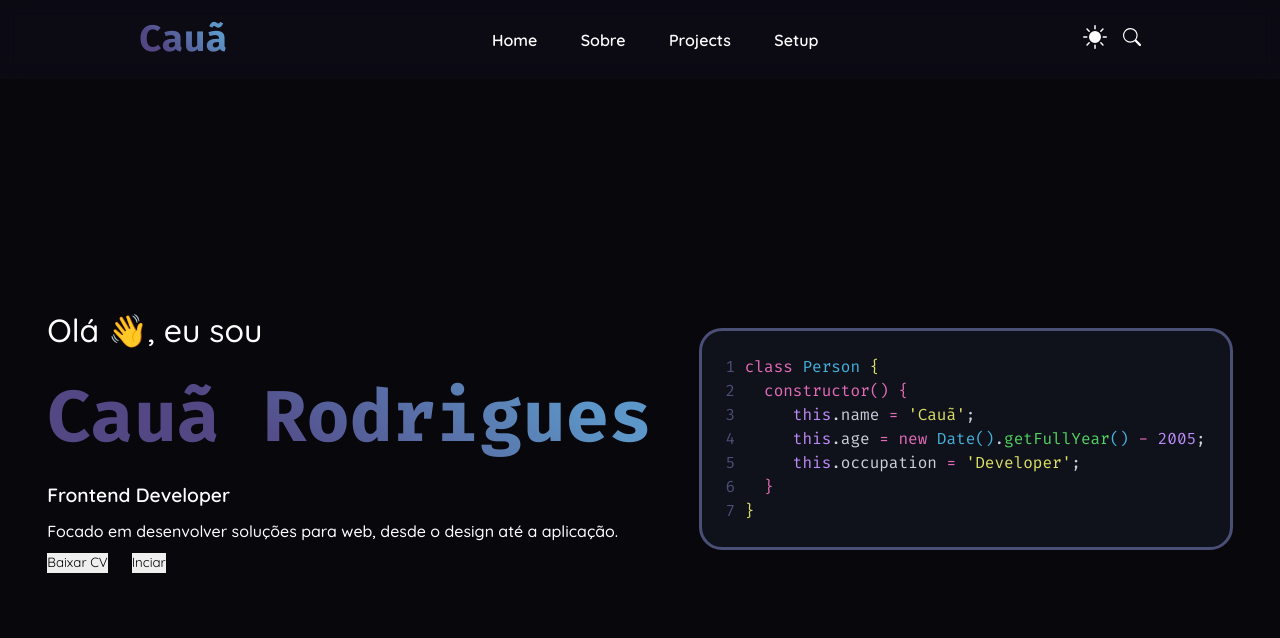
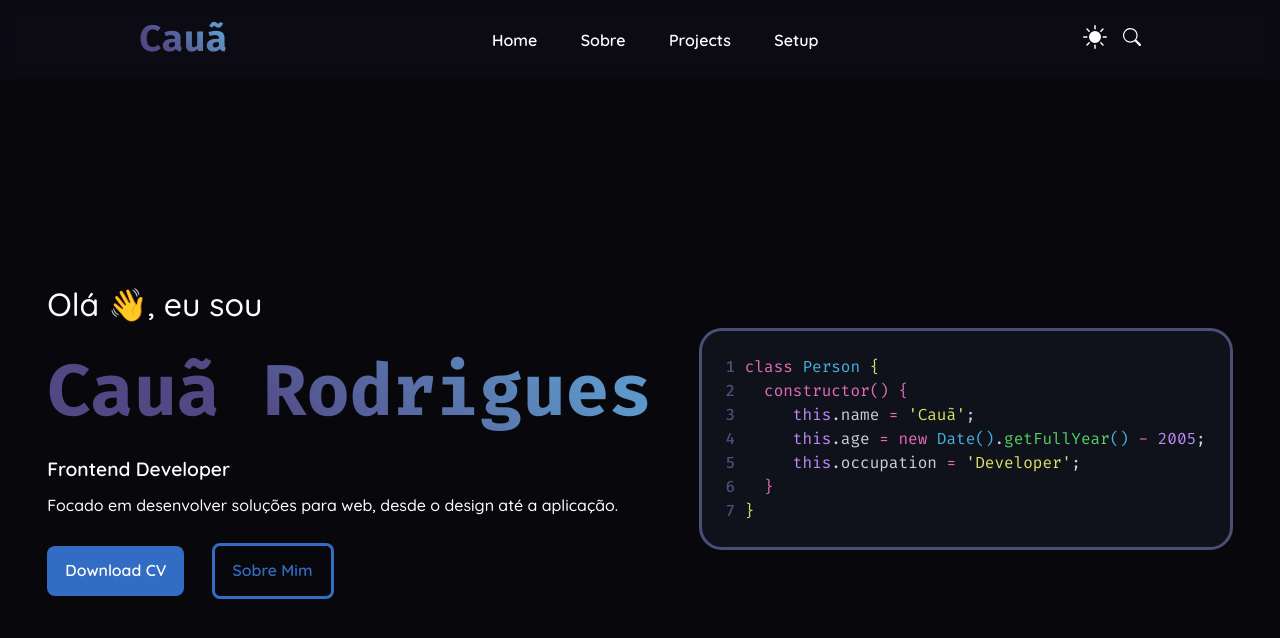
Before and after one commit to CauaRodrigues/portfolio, a React (Vite) app: page / in a window 1280 px wide. Shown: the top 638 px of the page. Built offline with nearby package versions, Linux system fonts and the light colour scheme.

Commit message:
components button | OK

```diff
--- a/src/components/Buttons/buttons.styled.jsx
+++ /dev/null
@@ -1,7 +0,0 @@
-import styled from "styled-components";
-
-export const ChangeThemeButton = styled.button`
-	background-color: transparent;
-	color: ${({ theme }) => theme.colors.text};
-	cursor: pointer;
-`;
--- a/src/components/Buttons/index.jsx
+++ b/src/components/HandlerTheme.jsx
@@ -1,12 +1,11 @@
 import React, { useContext } from "react";
+import styled from "styled-components";
 import { BsSunFill } from "react-icons/bs";
 
 import { ThemeContext } from "@context/ThemeContext";
 import { colors } from "@styled/theme";
 
-import * as S from "./buttons.styled";
-
-export const ChangeThemeButton = () => {
+export const HandlerTheme = () => {
 	const { setColorTheme } = useContext(ThemeContext);
 
 	function handlerTheme() {
@@ -16,8 +15,14 @@ export const ChangeThemeButton = () => {
 	}
 
 	return (
-		<S.ChangeThemeButton onClick={handlerTheme} type="button">
+		<DefaultButton onClick={handlerTheme} type="button">
 			<BsSunFill size={24} />
-		</S.ChangeThemeButton>
+		</DefaultButton>
 	);
 };
+
+const DefaultButton = styled.button`
+	cursor: pointer;
+	background: transparent;
+	color: ${({ theme }) => theme.colors.text};
+`;
--- a/src/components/Header/index.jsx
+++ b/src/components/Header/index.jsx
@@ -4,7 +4,7 @@ import { Link } from "react-router-dom";
 import { BsSearch } from "react-icons/bs";
 
 import MenuMobile from "@components/MenuMobile";
-import { ChangeThemeButton } from "@components/Buttons";
+import { HandlerTheme } from "@components/HandlerTheme";
 import Logo from "@styled/components/Logo";
 
 import * as S from "./header.styled";
@@ -36,7 +36,7 @@ export default function Header() {
 				</S.Menu>
 
 				<S.Buttons>
-					<ChangeThemeButton />
+					<HandlerTheme />
 
 					<button type="button">
 						<BsSearch size={18} />
--- a/src/pages/Home/index.jsx
+++ b/src/pages/Home/index.jsx
@@ -1,7 +1,13 @@
 import React from "react";
+import { useTheme } from "styled-components";
+
 import * as S from "./page.styled";
+import { Link } from "react-router-dom";
+import { StyledButton } from "@styled/components/Button";
 
 export default function Home() {
+	const { colors } = useTheme();
+
 	return (
 		<S.Section>
 			<S.Content>
@@ -14,8 +20,19 @@ export default function Home() {
 				</p>
 
 				<S.GroupButtons>
-					<button>Baixar CV</button>
-					<button>Inciar</button>
+					<StyledButton bgColor={colors.primary} color={colors.light}>
+						<a
+							href="https://drive.google.com/file/d/1qEy4-NN13YhEoKtGoaGLZGQ35q1kH6A7/view?usp=sharing"
+							target="_blank"
+							referrerPolicy="no-referrer"
+						>
+							Download CV
+						</a>
+					</StyledButton>
+
+					<StyledButton color={colors.primary} borderSize={3} hover="invert">
+						<Link to="/about">Sobre Mim</Link>
+					</StyledButton>
 				</S.GroupButtons>
 			</S.Content>
 
--- a/src/pages/Home/page.styled.jsx
+++ b/src/pages/Home/page.styled.jsx
@@ -38,10 +38,11 @@ export const Content = styled.div`
 
 export const GroupButtons = styled.div`
 	width: max-content;
+	margin-top: 1rem;
 	display: flex;
 	align-items: center;
 	justify-content: space-between;
-	gap: 1.5rem;
+	gap: 1.7rem;
 `;
 
 export const Code = styled.div`
@@ -77,5 +78,6 @@ export const Code = styled.div`
 	}
 	.line {
 		color: #4a4f76;
+		font-weight: ${({ theme }) => theme.fonts.fw.md};
 	}
 `;
--- /dev/null
+++ b/src/styles/components/Button.jsx
@@ -0,0 +1,37 @@
+import styled from "styled-components";
+
+export const StyledButton = styled.button`
+	padding: 13px 18px;
+
+	background-color: ${({ bgColor }) => bgColor || "transparent"};
+	border: ${({ borderSize, color }) =>
+		borderSize ? `${borderSize}px solid ${color}` : "none"};
+	border-radius: 8px;
+
+	color: ${({ color }) => color};
+	font-weight: ${({ theme }) => theme.fonts.fw.sb};
+	font-size: min(0.99rem, 5vw);
+	transition: all 0.4s;
+	cursor: pointer;
+
+	a {
+		color: inherit;
+		font-weight: inherit;
+		font-size: inherit;
+	}
+
+	&:hover {
+		${({ hover, color, theme }) => {
+			switch (hover) {
+				case "invert":
+					return `
+            background-color: ${color};
+	          color: ${theme.colors.light};
+            border-color: ${theme.colors.light};
+          `;
+				default:
+					return "opacity: 0.4;";
+			}
+		}}
+	}
+`;
--- a/src/styles/theme.jsx
+++ b/src/styles/theme.jsx
@@ -5,6 +5,8 @@ const colors = {
 		primary: "#336DC3",
 		primary_dark: "#173259",
 		text: "#ffffff",
+		light: "#ffffff",
+		black: "#000000",
 	},
 	light: {
 		name: "light",
@@ -12,6 +14,8 @@ const colors = {
 		primary: "#336DC3",
 		primary_dark: "#173259",
 		text: "#08070C",
+		light: "#ffffff",
+		black: "#000000",
 	},
 };
 
```
